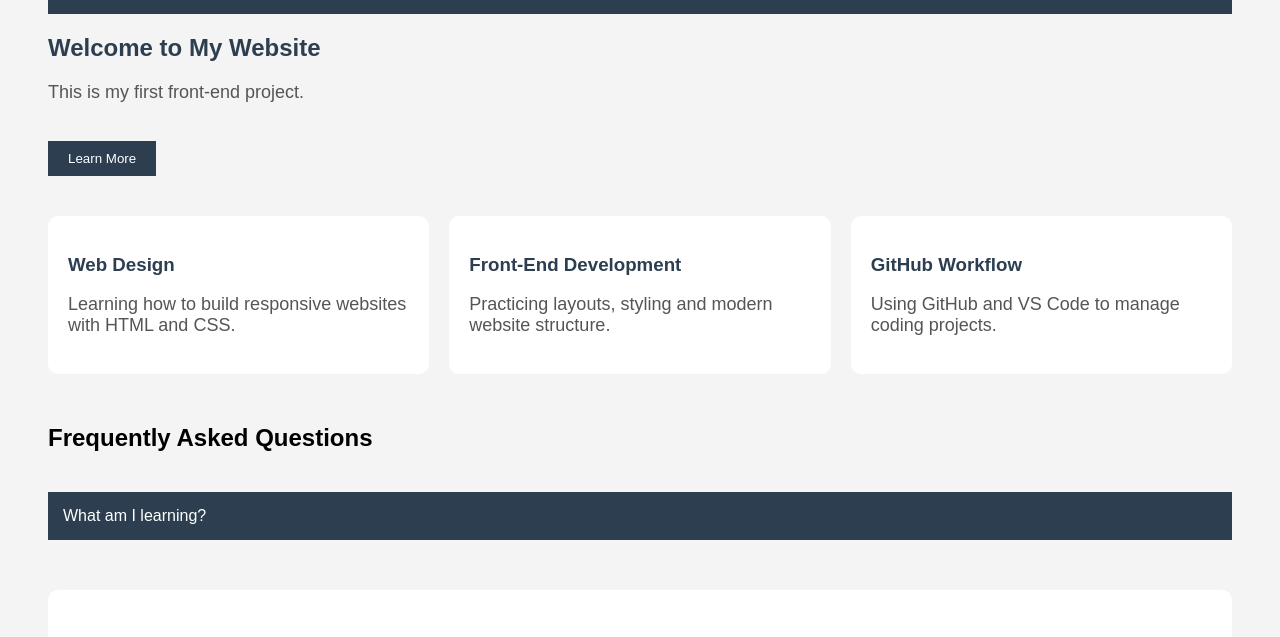
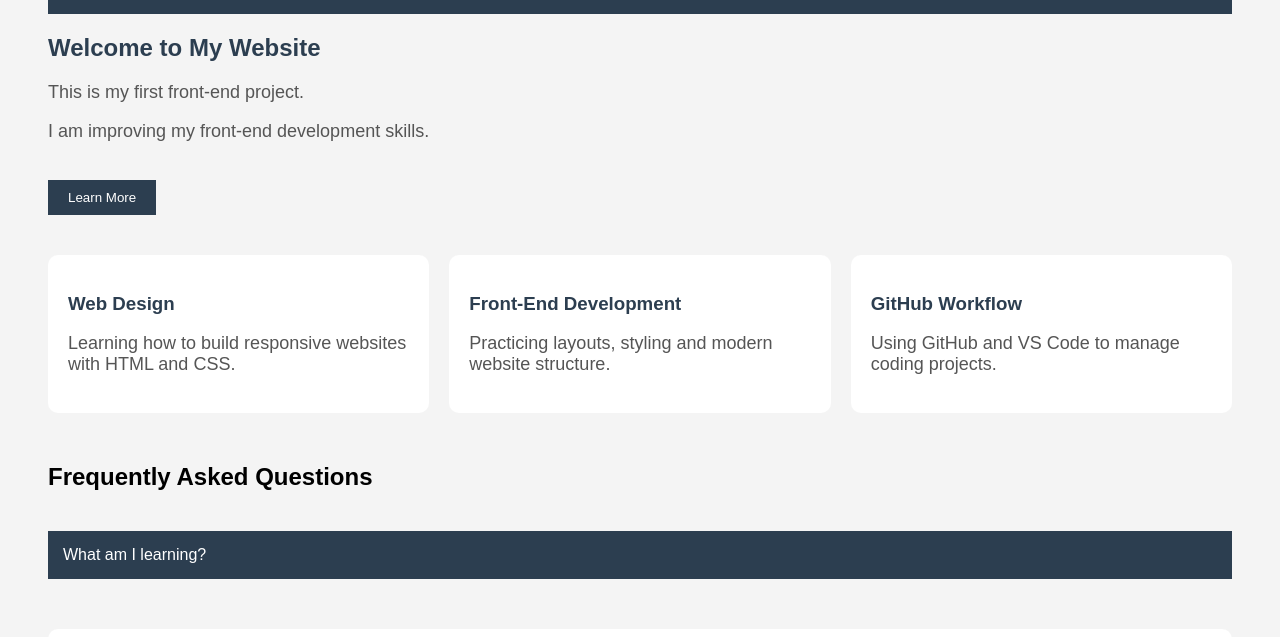
Before and after one commit to shakibarezaee9-design/frontend-course-project, a plain HTML site: page project/index.html in a window 1280 px wide. Shown: the part 132-769 px from the top of the page. Drawn offline with Linux system fonts and the light colour scheme.

Commit message:
Updated homepage text

```diff
--- a/project/index.html
+++ b/project/index.html
@@ -25,6 +25,7 @@
         <h1>Welcome to My Website</h1>
 
         <p>This is my first front-end project.</p>
+        <p>I am improving my front-end development skills.</p>
 
         <button class="btn">Learn More</button>
     </section>
```
